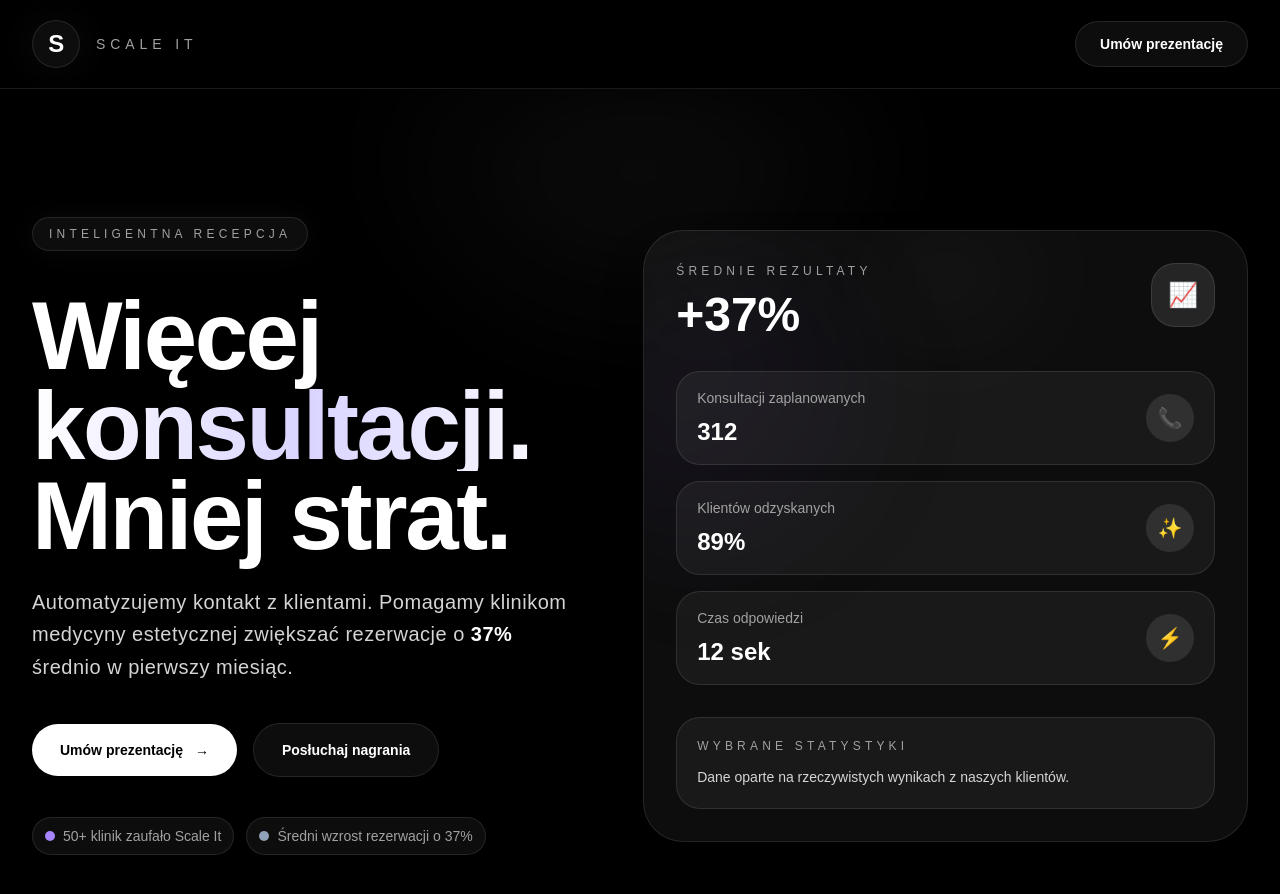
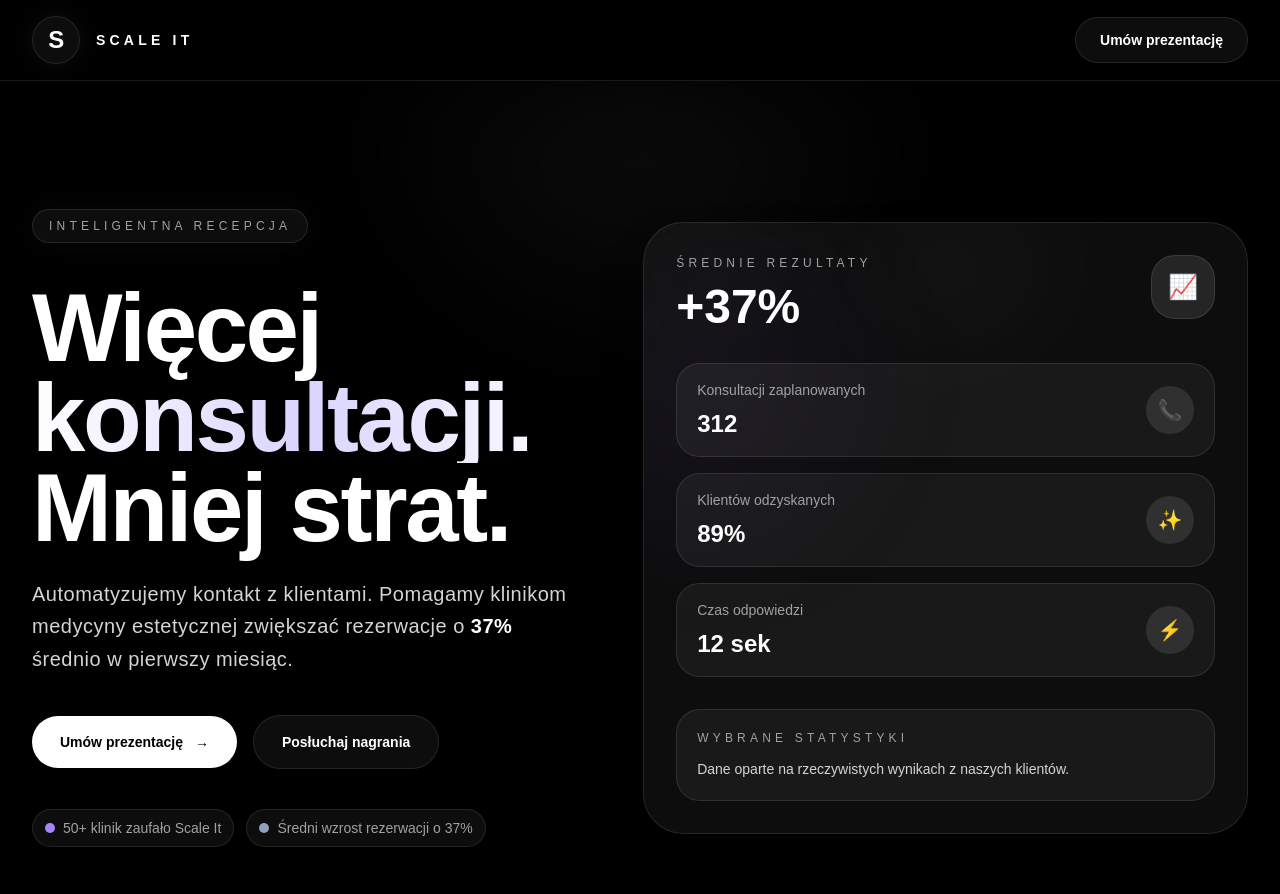
Before and after one commit to bartosiak033-lgtm/scale-it, a Next.js app: page / in a window 1280 px wide. Shown: the top 894 px of the page. Built offline with nearby package versions, Linux system fonts and the light colour scheme.

Commit message:
Update page.tsx

```diff
--- a/app/page.tsx
+++ b/app/page.tsx
@@ -101,19 +101,20 @@ export default function Home() {
         <div className="absolute inset-0 opacity-10 bg-[linear-gradient(180deg,rgba(255,255,255,0.03),transparent_30%)]" />
       </div>
 
-      <nav className="sticky top-0 z-50 border-b border-white/10 bg-black/20 backdrop-blur-xl">
-        <div className="max-w-7xl mx-auto flex items-center justify-between px-6 py-5 sm:px-8">
+      <nav className="sticky top-0 z-50 w-full border-b border-white/10 bg-black/15 backdrop-blur-3xl shadow-[0_20px_80px_-60px_rgba(0,0,0,0.6)]">
+        <div className="max-w-7xl mx-auto flex items-center justify-between px-6 py-4 sm:px-8">
           <div className="flex items-center gap-4">
-            <div className="relative flex h-12 w-12 items-center justify-center rounded-3xl border border-white/10 bg-white/5 shadow-[0_0_40px_rgba(255,255,255,0.05)]">
-              <span className="text-2xl font-bold tracking-tight text-white">S</span>
+            <div className="relative flex h-12 w-12 items-center justify-center rounded-3xl border border-white/10 bg-white/5 shadow-[0_0_30px_rgba(255,255,255,0.06)]">
+              <span className="text-2xl font-semibold tracking-tight text-white">S</span>
             </div>
-            <div className="space-y-1">
-              <p className="text-sm uppercase tracking-[0.35em] text-neutral-400">Scale It</p>
+            <div className="hidden sm:block">
+              <p className="text-sm font-semibold tracking-[0.3em] text-white uppercase">Scale It</p>
             </div>
           </div>
+
           <a
             href="#contact-form"
-            className="inline-flex items-center justify-center rounded-full border border-white/10 bg-white/5 px-6 py-3 text-sm font-semibold text-white transition-all duration-300 hover:border-white/20 hover:bg-white/10"
+            className="inline-flex items-center justify-center rounded-full border border-white/10 bg-white/5 px-6 py-3 text-sm font-semibold text-white transition duration-300 hover:border-white/20 hover:bg-white/10 hover:scale-[1.01]"
           >
             Umów prezentację
           </a>
```
